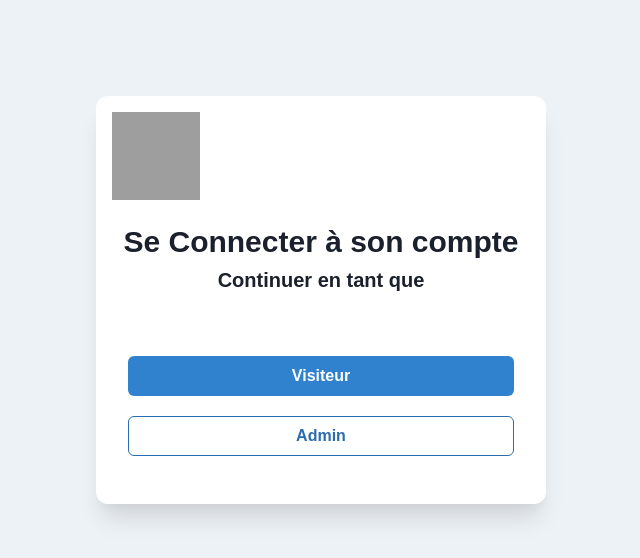
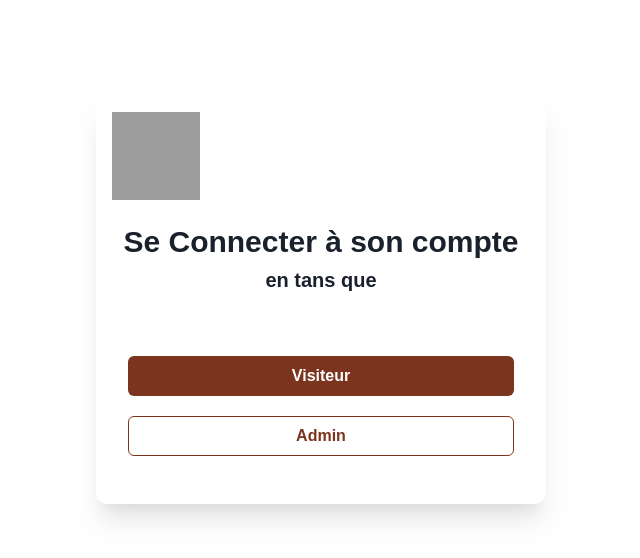
Before and after one commit to Samlogy/test-aux, a React (Vite) app in the folder front/: page /login in a window 1280 px wide. Shown: the top 558 px of the page, without its empty margins (319-959 px from the left). Built offline with nearby package versions, Linux system fonts and the light colour scheme; grey boxes are pictures that could not be loaded.

Commit message:
refactoring: login page login logic

```diff
--- a/front/src/pages/Login.tsx
+++ b/front/src/pages/Login.tsx
@@ -1,33 +1,37 @@
 import { Box, Button, Heading, Stack } from "@chakra-ui/react";
-import { Logo } from "../components";
-import api from "../lib/api";
-import { redirect } from "react-router-dom";
+import { useNavigate } from "react-router-dom";
+import { Layout, Logo } from "../components";
+import fetechRequest from "../lib/api";
+import storage from "../lib/storage";
 
-const Login = () => {
+export default function Login() {
+  const navigate = useNavigate();
+
   const onAdmin = async () => {
-    const user = await api.postData("/user/login", {
+    const data = await fetechRequest("POST", `user/login`, {
       email: "admin@gmail.com",
       password: "1234",
     });
-    if (!user) return redirect("/login");
+    if (data) {
+      storage.setStorage("auth--chadopt", data);
+      return navigate("/");
+    }
   };
   const onVisitor = async () => {
-    const user = await api.postData("/user/login", {
-      email: "visitor@gmail.com",
+    const data = await fetechRequest("POST", `user/login`, {
+      email: "admin@gmail.com",
       password: "1234",
     });
-    if (!user) return redirect("/login");
+    if (data) {
+      storage.setStorage("auth--chadopt", data);
+      return navigate("/");
+    }
   };
 
   return (
-    <Box
-      h="100vh"
-      py={{ base: "12", md: "24" }}
-      px={{ base: "0", sm: "8" }}
-      bg="gray.100"
-    >
+    <Layout>
       <Stack
-        w={["80%", "70%", "450px"]}
+        w={["100%", "70%", "450px"]}
         m="0 auto"
         spacing="8"
         boxShadow={"xl"}
@@ -39,23 +43,35 @@ const Login = () => {
           <Logo size="lg" />
           <Stack spacing={"2"} textAlign="center">
             <Heading size={"lg"}>Se Connecter à son compte</Heading>
-            <Heading size={"md"}>Continuer en tant que</Heading>
+            <Heading size={"md"}>en tans que</Heading>
           </Stack>
         </Stack>
         <Box py={{ base: "0", sm: "8" }} px={"4"}>
           <Stack spacing="6">
             <Stack spacing="5">
-              <Button onClick={onVisitor} variant="solid" colorScheme="blue">
+              <Button
+                onClick={onVisitor}
+                bgColor="accent.1"
+                color="white"
+                _hover={{
+                  bg: "accent.2",
+                }}
+              >
                 Visiteur
               </Button>
-              <Button onClick={onAdmin} variant="outline" colorScheme="blue">
+              <Button
+                onClick={onAdmin}
+                color="accent.1"
+                bgColor="white"
+                border="1px solid"
+                borderColor="accent.1"
+              >
                 Admin
               </Button>
             </Stack>
           </Stack>
         </Box>
       </Stack>
-    </Box>
+    </Layout>
   );
-};
-export default Login;
+}
```
